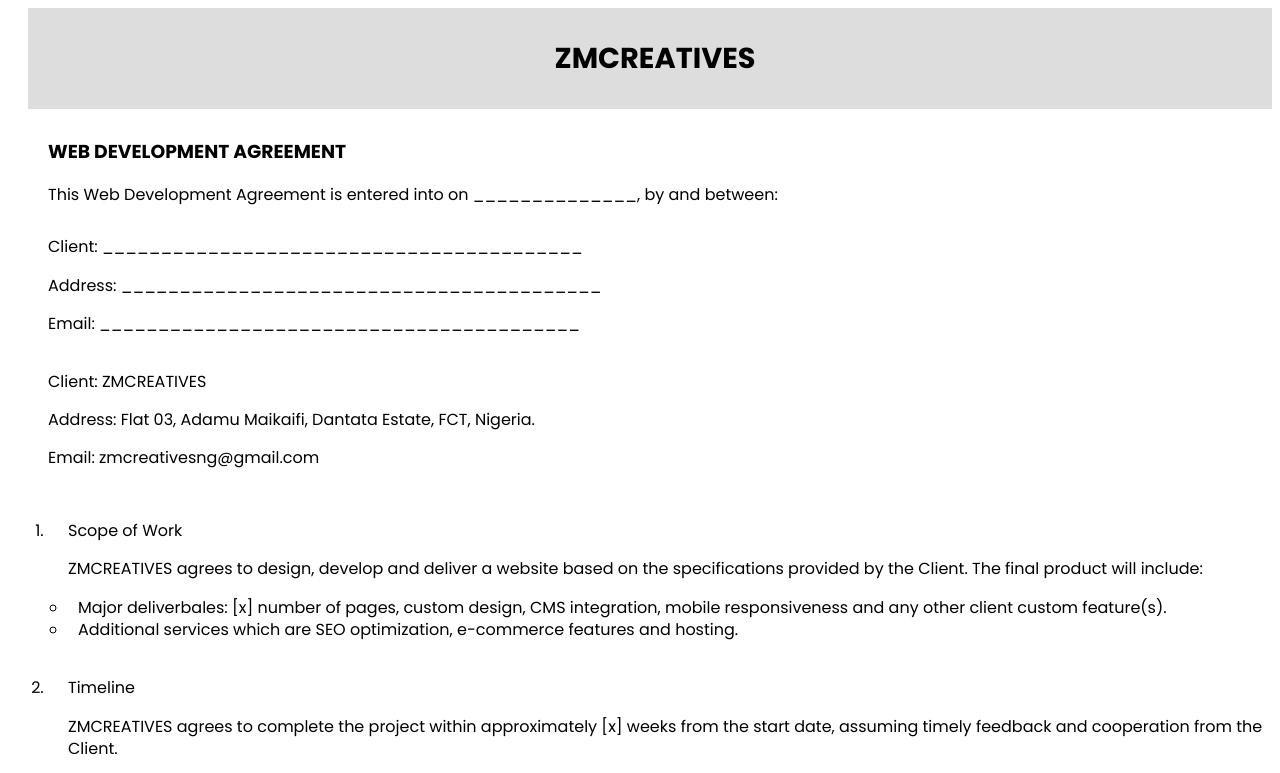
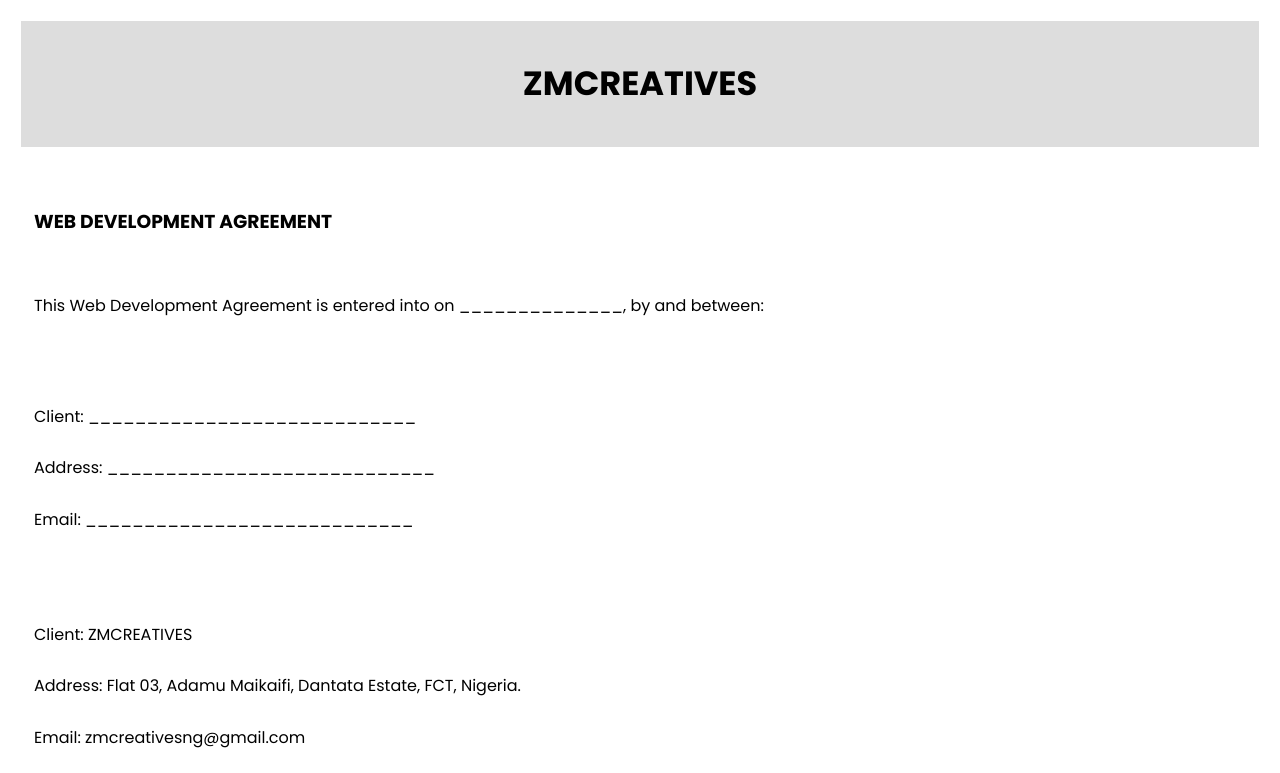
Before and after one commit to ZillMozeez/zmc-webDevAgreement, a plain HTML site: page index.html in a window 1280 px wide. Shown: the top 773 px of the page. Drawn offline with Linux system fonts and the light colour scheme.

Commit message:
Add files via upload

```diff
--- a/index.html
+++ b/index.html
@@ -20,9 +20,9 @@
         <p>This Web Development Agreement is entered into on ______________, by and between:</p>
     </div>
     <div id="client-details">
-        <p>Client: _________________________________________ </p>
-        <p>Address: _________________________________________ </p>
-        <p>Email: _________________________________________</p>
+        <p>Client: ____________________________ </p>
+        <p>Address: ____________________________ </p>
+        <p>Email: ____________________________</p>
     </div>
     <div id="dev-details">
         <p>Client: ZMCREATIVES </p>
--- a/style.css
+++ b/style.css
@@ -1,13 +1,13 @@
 * {
-    padding-left: 10px;
     font-family: "Poppins", sans-serif;
     line-height: 1.4;
+    padding: 6.5px;
 }
 #logo {
     text-align: center;
-    font-size: 1.2rem;
+    font-size: 1.4rem;
     background-color: #ddd;
-    padding: 6.5px;
+    padding: 5px 0;
     margin-bottom: 30px;
 }
 .agreement {
```
